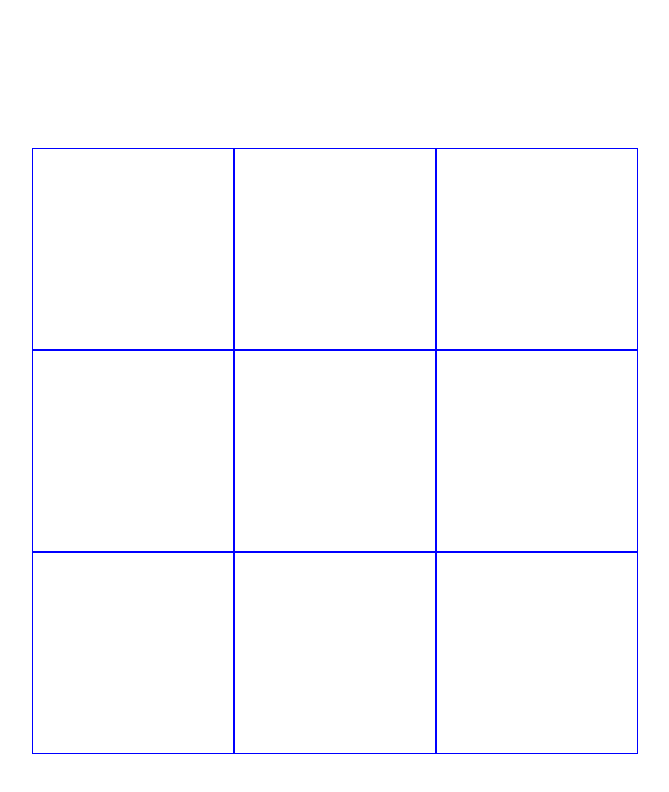
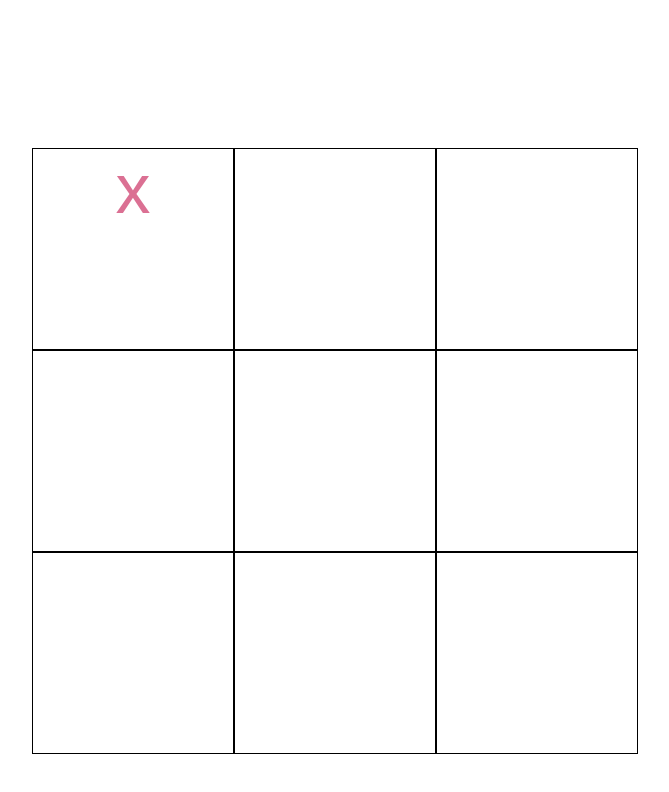
Before and after one commit to marathonic/ticTacToe, a plain HTML site: page index.html in a window 1280 px wide. Both pictures are taken after a click on the element 438 px from the left and 249 px from the top of the page. Shown: the whole page, without its empty margins (305-974 px from the left). Drawn offline with Linux system fonts and the light colour scheme.

Commit message:
Shape populates correctly on click. Now about to begin Step 5

```diff
--- a/index.html
+++ b/index.html
@@ -11,7 +11,15 @@
 <body>
     <div id="bigBoiContainer">
         <div id="container">
-
+            <div class="square" id="sq1"></div>
+            <div class="square" id="sq2"></div>
+            <div class="square" id="sq3"></div>
+            <div class="square" id="sq4"></div>
+            <div class="square" id="sq5"></div>
+            <div class="square" id="sq6"></div>
+            <div class="square" id="sq7"></div>
+            <div class="square" id="sq8"></div>
+            <div class="square" id="sq9"></div>
         </div>
     </div>
     <script src="script.js"></script>
--- a/script.js
+++ b/script.js
@@ -2,32 +2,81 @@
 //Here we have a module that holds a Gameboard object, and a Player factory function.
 
 const theGame = (() => {
-    let square;
+
     let shape = 'x';
-    let container = document.getElementById('container');
-    for(let i = 0; i < 9; i++){
-        square = document.createElement('div');
-        square.classList.add('squares');
-        square.id = 'sq' + i;
+    let square = document.querySelectorAll('.square');
+    let sq1 = document.querySelector('#sq1');
+    let sq2 = document.querySelector('#sq2');
+    let sq3 = document.querySelector('#sq3');
+    let sq4 = document.querySelector('#sq4');
+    let sq5 = document.querySelector('#sq5');
+    let sq6 = document.querySelector('#sq6');
+    let sq7 = document.querySelector('#sq7');
+    let sq8 = document.querySelector('#sq8');
+    let sq9 = document.querySelector('#sq9');
+    let container = document.querySelector('#container');
+    //Let's figure out how to change the shape every time a move is played.
+    //maybe we can add an eventListener to the container div! Upon clicking inside the container, change the shape!
+    ////
 
-        container.append(square);
-    }
+
+    // container.addEventListener('click',function(){
+    //     if(shape == 'x') return shape = 'o';
+    //     if(shape == 'o') return shape = 'x';
+    // })
+
+    const changeShape = () => shape == 'x' ? shape = 'o' : shape = 'x';
+
+    sq1.addEventListener('click',function(){
+        if(sq1.textContent) return false;
+        sq1.textContent = shape;
+        changeShape();
+    })
+    sq2.addEventListener('click',function(){
+        if(sq2.textContent) return false;
+        sq2.textContent = shape;
+        changeShape();
+    })
+    sq3.addEventListener('click',function(){
+        if(sq3.textContent) return false;
+        sq3.textContent = shape;
+        changeShape();
+    })
+    sq4.addEventListener('click',function(){
+        if(sq4.textContent) return false;
+        sq4.textContent = shape;
+        changeShape();
+    })
+    sq5.addEventListener('click',function(){
+        if(sq5.textContent) return false;
+        sq5.textContent = shape;
+        changeShape();
+    })
+    sq6.addEventListener('click',function(){
+        if(sq6.textContent) return false;
+        sq6.textContent = shape;
+        changeShape();
+    })
+    sq7.addEventListener('click',function(){
+        if(sq7.textContent) return false;
+        sq7.textContent = shape;
+        changeShape();
+    })
+    sq8.addEventListener('click',function(){
+        if(sq8.textContent) return false;
+        sq8.textContent = shape;
+        changeShape();
+    })
+    sq9.addEventListener('click',function(){
+        if(sq9.textContent) return false;
+        sq9.textContent = shape;
+        changeShape();
+    })
 
 const Gameboard = {
 
-    gBoard: ['o','x','o','x'],
-
-    move: square.addEventListener('click',function(e){
-        if(Gameboard.gBoard[-1] == 'x'){
-            shape = 'o';
-            alert(shape);
-            square.textContent = shape;
-        }
-        alert(shape);
-    }),
-
+    gBoard: ['o','x','o','x']
 }
-
 
 const appendToBoard = () => {
     container.append(Gameboard.gBoard);
@@ -35,11 +84,10 @@ const appendToBoard = () => {
 
 };
 
-
-
 const Player = (name,level) => {
     console.log(`player name: ${name}, player level: {level}`)
 }
+
 
 return {
     Gameboard,
--- a/style.css
+++ b/style.css
@@ -22,10 +22,11 @@ body{
     height: 600px;
 }
 
-.squares{
+.square{
     width: 200px;
     height: 200px;
-    border: solid blue 1px;
+    text-align: center;
+    border: solid black 1px;
     color: palevioletred;
     cursor: pointer;
 }
```
